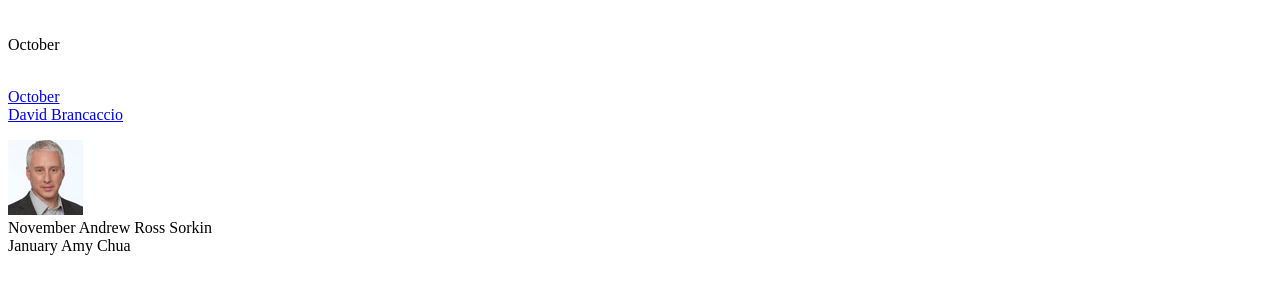
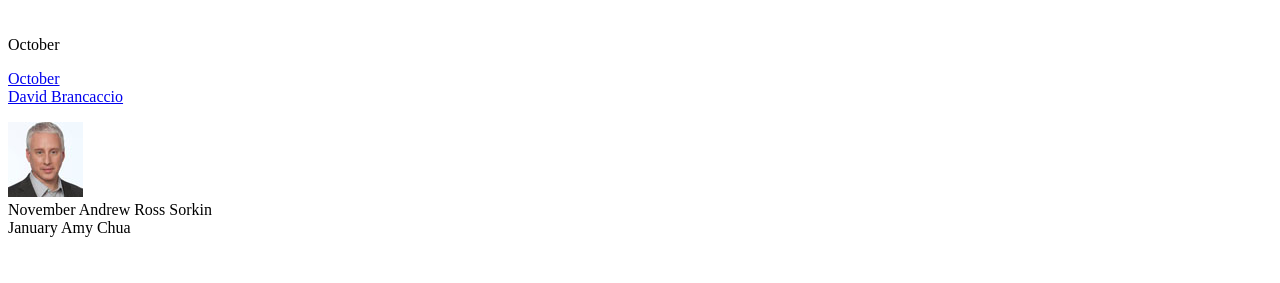
Before and after one commit to nc427/A07, a plain HTML site: page index.html in a window 1280 px wide. Shown: the part 517-800 px from the top of the page. Drawn offline with Linux system fonts and the light colour scheme; files whose address does not match are found by name.

Commit message:
line brake

```diff
--- a/index.html
+++ b/index.html
@@ -40,7 +40,7 @@
         <h1>This season's guest speakers</h1>
 
         <br>October
-        <p><a href = "C:\Users\nicko\WebstormProjects\A07\MurachV05_StudentFiles\student_download\exercises\town_hall_1\speakers\brancaccio.html"><br>October<br>David Brancaccio</a></p>
+        <p><a href = "C:\Users\nicko\WebstormProjects\A07\MurachV05_StudentFiles\student_download\exercises\town_hall_1\speakers\brancaccio.html">October<br>David Brancaccio</a></p>
         <img src = "C:\Users\nicko\WebstormProjects\A07\MurachV05_StudentFiles\student_download\exercises\town_hall_1\images\brancaccio75.jpg"
         alt = "Headshot of David Brancaccio" height = "75">
 
```
